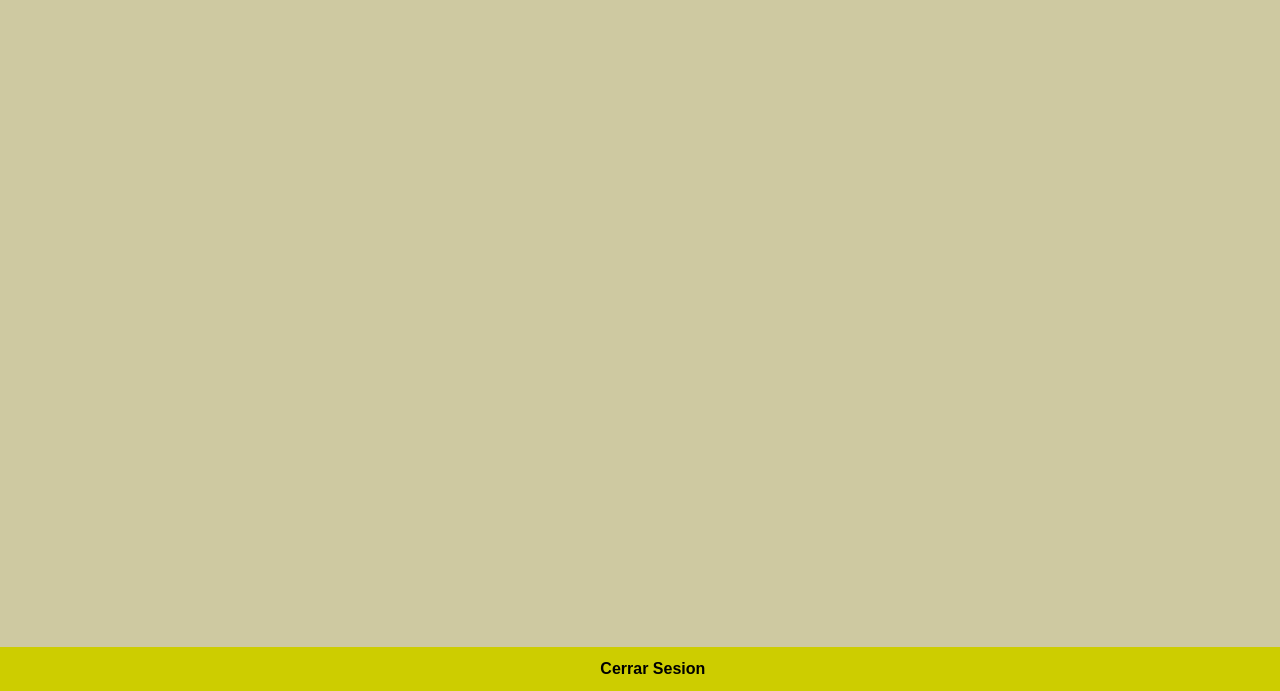
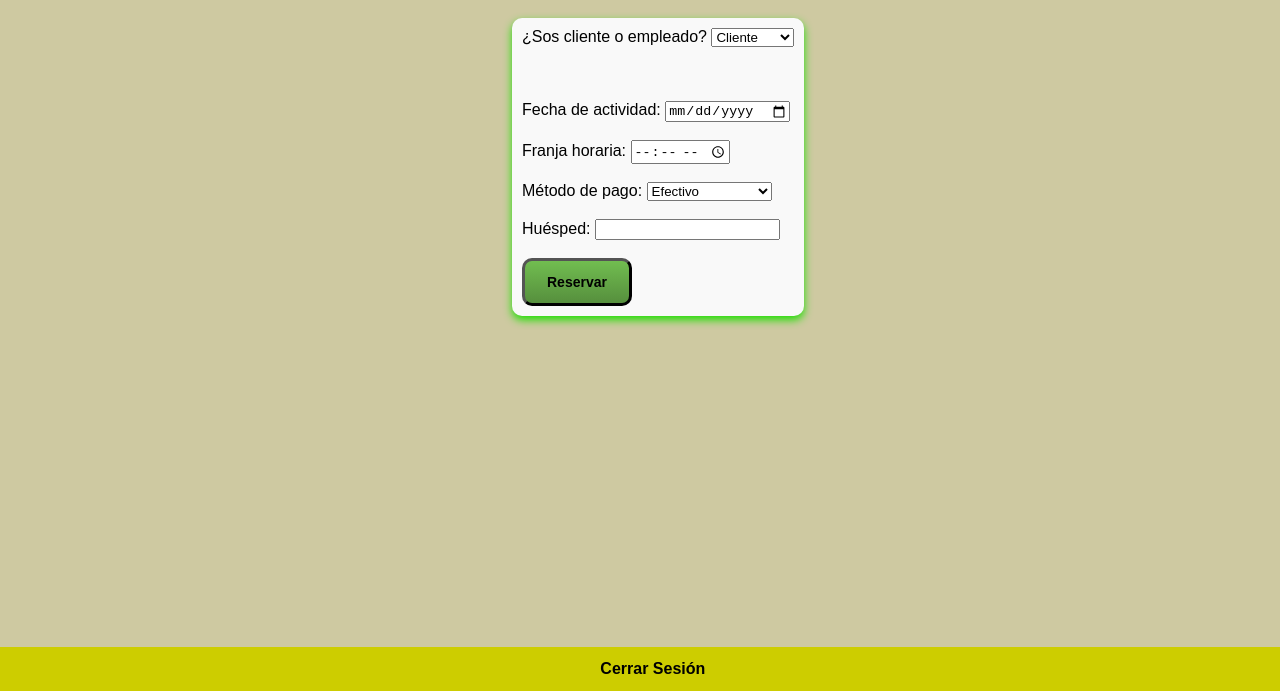
Before and after one commit to mailen3105/Proyecto-HunterHotel, a plain HTML site: page House hunter (Hotel)/reservarActividad.html in a window 1280 px wide. Shown: the part 109-800 px from the top of the page. Drawn offline with Linux system fonts and the light colour scheme.

Commit message:
ultimaaa

```diff
--- a/House hunter (Hotel)/estilos1.css
+++ b/House hunter (Hotel)/estilos1.css
@@ -292,3 +292,12 @@ margin: 2%;
         margin-right: 5%;
 
      }
+
+     #reservaAct{
+        margin-left: 40%;
+        background-color: #f9f9f9;
+        padding: 10px;
+        box-shadow: 0 4px 8px rgb(30, 224, 0);
+        border-radius: 10px;
+        width: fit-content;
+     }
--- a/House hunter (Hotel)/reservarActividad.html
+++ b/House hunter (Hotel)/reservarActividad.html
@@ -9,9 +9,19 @@
     <meta name="publisher" content="Islas - Piccioni - Lignac">
     <title>House hunter</title>
     <link rel="stylesheet" href="estilo.css">
+    <link rel="stylesheet" href="estilos1.css">
+    <script>
+        function mostrarCampoEmpleado() {
+            var tipoUsuario = document.getElementById("tipoUsuario").value;
+            var empleadoCampos = document.getElementById("empleadoCampos");
 
-    <link rel="stylesheet" href="estilos1.css">
-
+            if (tipoUsuario === "empleado") {
+                empleadoCampos.style.display = "block";
+            } else {
+                empleadoCampos.style.display = "none";
+            }
+        }
+    </script>
 </head>
 <body>
  <div class="otros">
@@ -23,11 +33,43 @@
         <a href="registro.html" class="menu">Registro de usuarios</a>
         <a href="contacto.html" class="menu">Contacto</a>
     </nav>
+
     <h1>Reservar Actividad</h1>
 
-<footer>
-    <a href="index.html" id="cerrarSesion">Cerrar Sesion</a>
-</footer>
+    <form id="reservaAct">
+        <label for="tipoUsuario">¿Sos cliente o empleado?</label>
+        <select id="tipoUsuario" name="tipoUsuario" onchange="mostrarCampoEmpleado()" required>
+            <option value="cliente">Cliente</option>
+            <option value="empleado">Empleado</option>
+        </select> <br><br>
 
+        <div id="empleadoCampos" style="display:none;">
+            <label for="numeroEmpleado">Número de empleado/Legajo:</label>
+            <input type="text" id="numeroEmpleado" name="numeroEmpleado" required>
+        </div><br><br>
+
+        <label for="fecha">Fecha de actividad:</label>
+        <input type="date" id="fecha" name="fecha" required><br><br>
+
+        <label for="franjaHoraria">Franja horaria:</label>
+        <input type="time" id="franjaHoraria" name="franjaHoraria" required><br><br>
+
+        <label for="metodoPago">Método de pago:</label>
+        <select id="metodoPago" name="metodoPago" required>
+            <option value="efectivo">Efectivo</option>
+            <option value="tarjeta">Tarjeta de crédito</option>
+            <option value="debito">Tarjeta de débito</option>
+        </select><br><br>
+
+        <label for="huesped">Huésped:</label>
+        <input type="text" id="huesped" name="huesped" required><br><br>
+        <button>Reservar</a></button><br>
+
+    </form>
+
+    <footer>
+        <a href="index.html" id="cerrarSesion">Cerrar Sesión</a>
+    </footer>
+</div>
 </body>
 </html>
```
